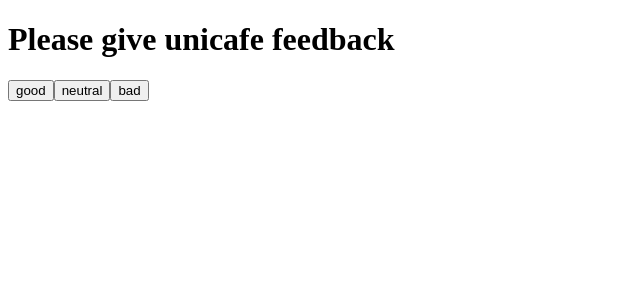
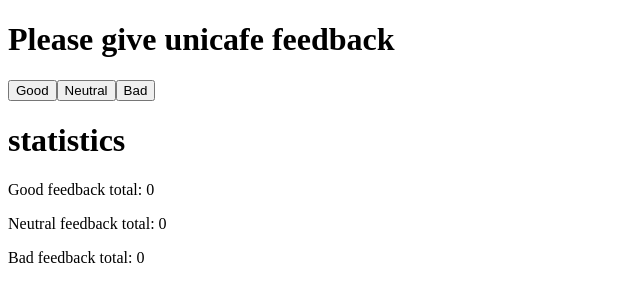
Before and after one commit to RichardvLeeuwen/FullstackDevelopment2022, a React (Create React App) app in the folder Part1/unicafe/: page / in a window 1280 px wide. Shown: the top 302 px of the page, without its empty margins (0-640 px from the left). Built offline with nearby package versions, Linux system fonts and the light colour scheme.

Commit message:
Finished 1.6

```diff
--- a/Part1/unicafe/src/App.js
+++ b/Part1/unicafe/src/App.js
@@ -20,12 +20,22 @@
   const [bad, setBad] = useState(0)
 
   const title = 'Please give unicafe feedback'
+  const statTitle = 'statistics'
+
+  const incGood = () => setGood(good+1)
+  const incNeutral = () => setNeutral(neutral+1)
+  const incBad = () => setBad(bad+1)
+
   return (
     <div>
       <Header header={title}/>
-      <Button clickFunc={()=>console.log('test')} description={"good"}/>
-      <Button clickFunc={()=>console.log('test1')} description={"neutral"}/>
-      <Button clickFunc={()=>console.log('test2')} description={"bad"}/>
+      <Button clickFunc={incGood} description={"Good"}/>
+      <Button clickFunc={incNeutral} description={"Neutral"}/>
+      <Button clickFunc={incBad} description={"Bad"}/>
+      <Header header={statTitle}/>
+      <p>{'Good feedback total: '+ good}</p>
+      <p>{'Neutral feedback total: '+ neutral}</p>
+      <p>{'Bad feedback total: '+ bad}</p>
     </div>
   )
 }
```
